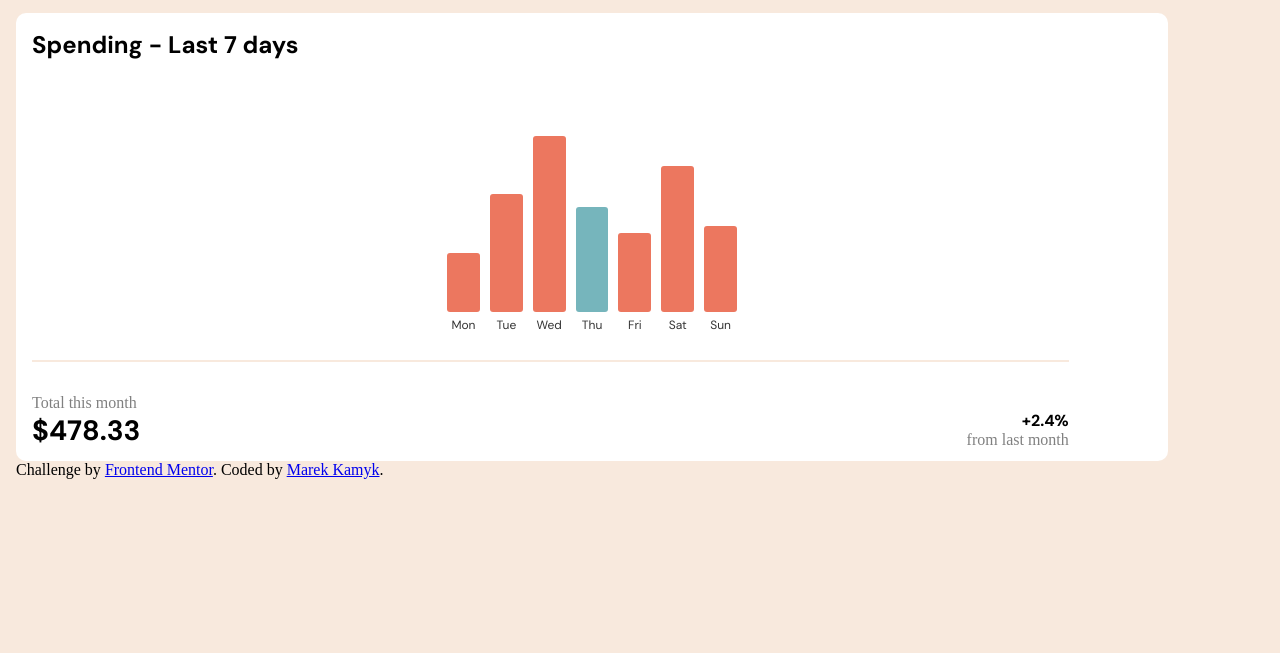
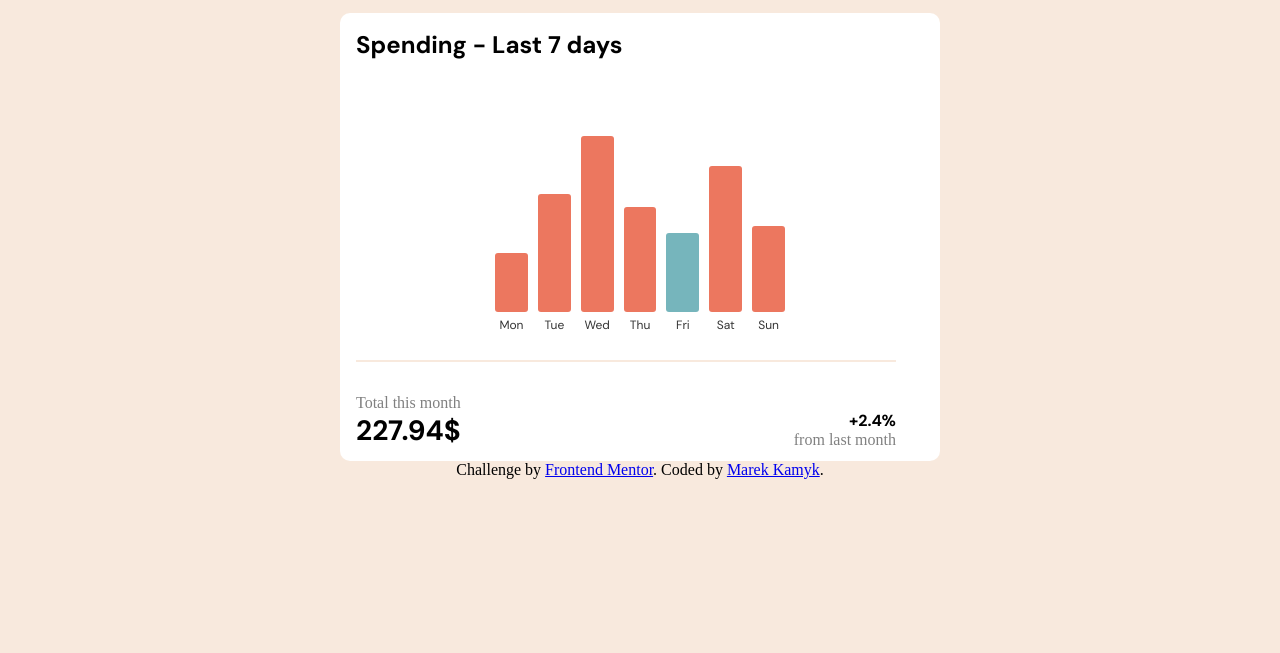
Before and after one commit to Only-Czesio/expenses-chart, a website: page index.html in a window 1280 px wide. Shown: the part 147-800 px from the top of the page. Drawn offline with Linux system fonts and the light colour scheme.

Commit message:
Desktop version ready

```diff
--- a/index.html
+++ b/index.html
@@ -58,7 +58,7 @@
   <div class="summary">
     <div class="leftSideBottom">
       <span>Total this month</span>
-      <span id="inTotal">$478.33</span>
+      <span id="inTotal"></span>
     </div>
     <div class="rightSideBottom">
       <span class="percent">+2.4%</span>
--- a/javaScript/js.js
+++ b/javaScript/js.js
@@ -1,23 +1,19 @@
 const tableOfDays = [
-  "Sunday",
   "Monday",
   "Tuesday",
   "Wednesday",
   "Thursday",
   "Friday",
   "Saturday",
+  "Sunday"
 ];
 const columns = document.querySelectorAll("[data-square");
-const mon = document.querySelector("#Monday");
-const tue = document.querySelector("#Tuesday");
-const wed = document.querySelector("#Wednesday");
-const thu = document.querySelector("#Thursday");
-const fri = document.querySelector("#Friday");
-const sat = document.querySelector("#Saturday");
-const sun = document.querySelector("#Sunday");
+const summary = document.querySelector("#inTotal");
 
 const d = new Date();
 let day = d.getDay();
+
+let sum = 0;
 
 const colorCurrentDay = () => {
   console.log("I'm changing color of current day");
@@ -28,76 +24,20 @@ const colorCurrentDay = () => {
     }
 };
 const readData = () => {
-  try {
-    fetch("../data/data.json")
+  const requests = [0, 1, 2, 3, 4, 5, 6].map((i) => {
+    return fetch("../data/data.json")
       .then((response) => response.json())
       .then((data) => {
-        console.log(data[0].amount);
-        mon.setAttribute("style", `--size: calc( ${data[0].amount} / 60 );`);
+        sum += data[i].amount;
+        document
+          .querySelector(`#${tableOfDays[i]}`)
+          .setAttribute("style", `--size: calc( ${data[i].amount} / 60 );`);
       });
-  } catch (error) {
-    console.error("error reading data.json", error);
-  }
-  try {
-    fetch("../data/data.json")
-      .then((response) => response.json())
-      .then((data) => {
-        console.log(data[1].amount);
-        tue.setAttribute("style", `--size: calc( ${data[1].amount} / 60 );`);
-      });
-  } catch (error) {
-    console.error("error reading data.json", error);
-  }
-  try {
-    fetch("../data/data.json")
-      .then((response) => response.json())
-      .then((data) => {
-        console.log(data[2].amount);
-        wed.setAttribute("style", `--size: calc( ${data[2].amount} / 60 );`);
-      });
-  } catch (error) {
-    console.error("error reading data.json", error);
-  }
-  try {
-    fetch("../data/data.json")
-      .then((response) => response.json())
-      .then((data) => {
-        console.log(data[3].amount);
-        thu.setAttribute("style", `--size: calc( ${data[3].amount} / 60 );`);
-      });
-  } catch (error) {
-    console.error("error reading data.json", error);
-  }
-  try {
-    fetch("../data/data.json")
-      .then((response) => response.json())
-      .then((data) => {
-        console.log(data[4].amount);
-        fri.setAttribute("style", `--size: calc( ${data[4].amount} / 60 );`);
-      });
-  } catch (error) {
-    console.error("error reading data.json", error);
-  }
-  try {
-    fetch("../data/data.json")
-      .then((response) => response.json())
-      .then((data) => {
-        console.log(data[5].amount);
-        sat.setAttribute("style", `--size: calc( ${data[5].amount} / 60 );`);
-      });
-  } catch (error) {
-    console.error("error reading data.json", error);
-  }
-  try {
-    fetch("../data/data.json")
-      .then((response) => response.json())
-      .then((data) => {
-        console.log(data[6].amount);
-        sun.setAttribute("style", `--size: calc( ${data[6].amount} / 60 );`);
-      });
-  } catch (error) {
-    console.error("error reading data.json", error);
-  }
+  });
+  return Promise.all(requests);
+};
+const returnSum = () => {
+  summary.innerHTML = `${sum}$`;
 }
-readData();
 colorCurrentDay();
+readData().then(returnSum);
--- a/styling/style.css
+++ b/styling/style.css
@@ -3,13 +3,16 @@
 }
 body {
     background-color: hsl(27, 66%, 92%);
+    max-width: 800px;
+    width: 100vw;
+    margin: auto;
 }
-@media only screen and (min-width: 375px) {
+@media only screen and (min-width: 350px) {
 
     .allIn {
         margin-left: 1rem;
         margin-top: 1rem;
-        width: 90%;
+        margin-right: 1rem;
         height: 100%;
         display: flex;
         flex-direction: column;
@@ -24,6 +27,7 @@ body {
     justify-content: space-between;
     align-items: center;
     height: 5rem;
+    width: 18.5rem;
 }
     .leftSide {
         margin-left: 1rem;
@@ -105,5 +109,14 @@ body {
         font-weight: bold;
         font-family: 'DM Sans', sans-serif;
     }
-
 }
+.allIn {
+    display: flex;
+    align-items: center;
+}
+@media only screen and (min-width: 600px) {
+    #balance, #dataSection {
+        max-width: 600px;
+        width: 600px;
+    }
+}
```
